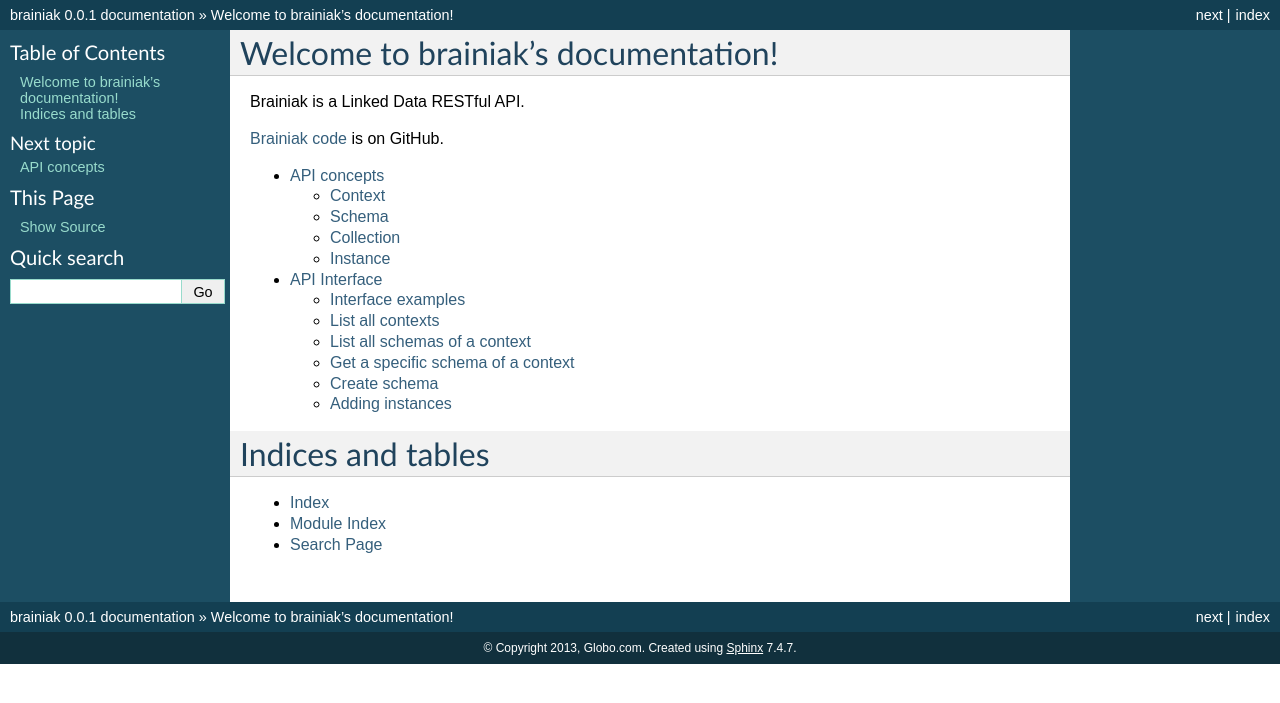
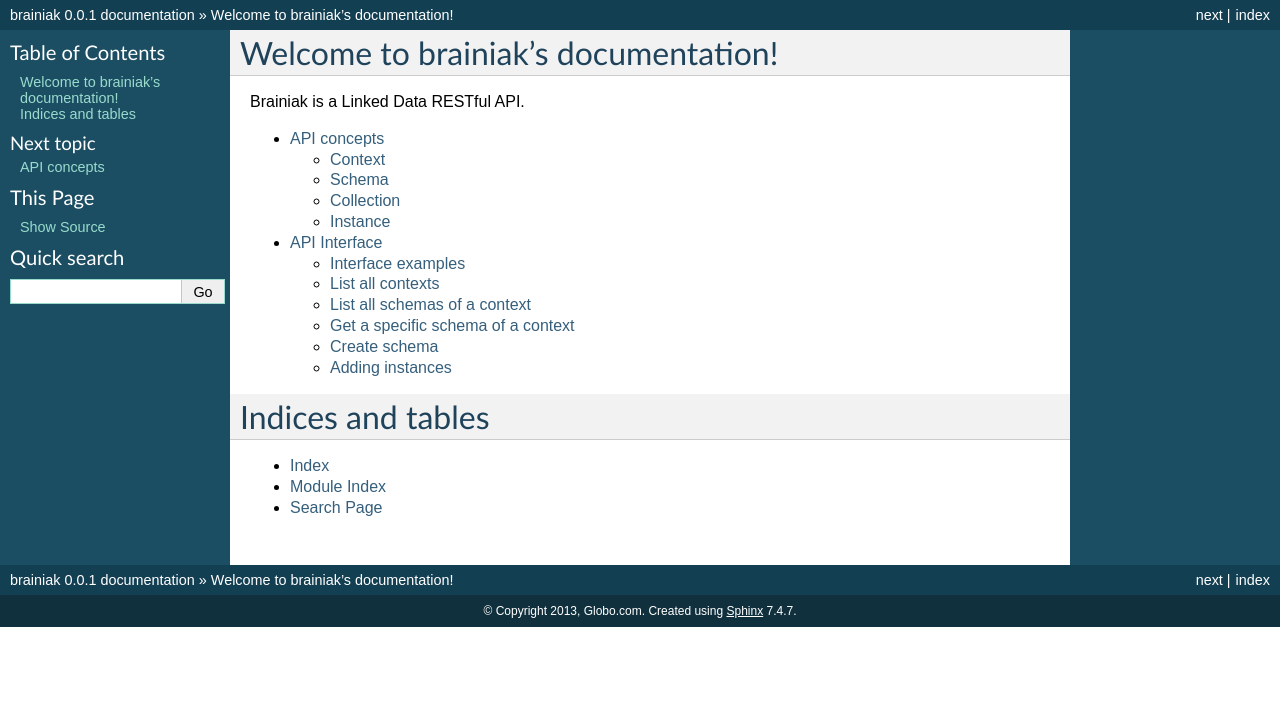
Before and after one commit to bmentges/brainiak_api, a Sphinx documentation site: the page built from docs/source/index.rst, in a window 1280 px wide. Shown: the top 703 px of the page. Built offline with Sphinx 7.4.7, drawn with Linux system fonts in a browser that asks for light colours.

Commit message:
documentation on deploy

```diff
--- a/docs/source/index.rst
+++ b/docs/source/index.rst
@@ -7,8 +7,6 @@
 ====================================
 
 Brainiak is a Linked Data RESTful API.
-
-`Brainiak code <http://github.com/globocom/brainiak>`_ is on GitHub.
 
 .. toctree::
    :maxdepth: 2
```
